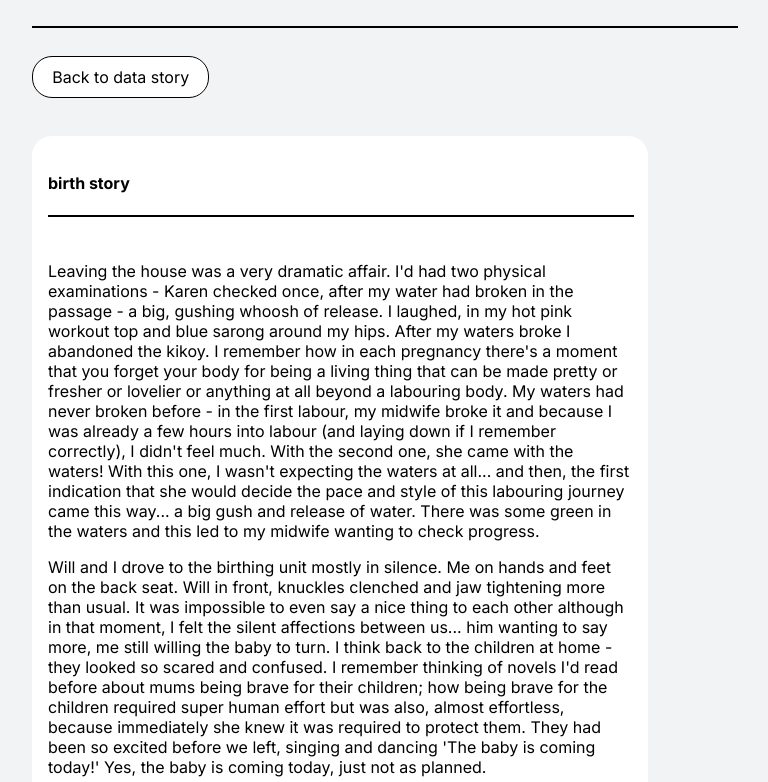
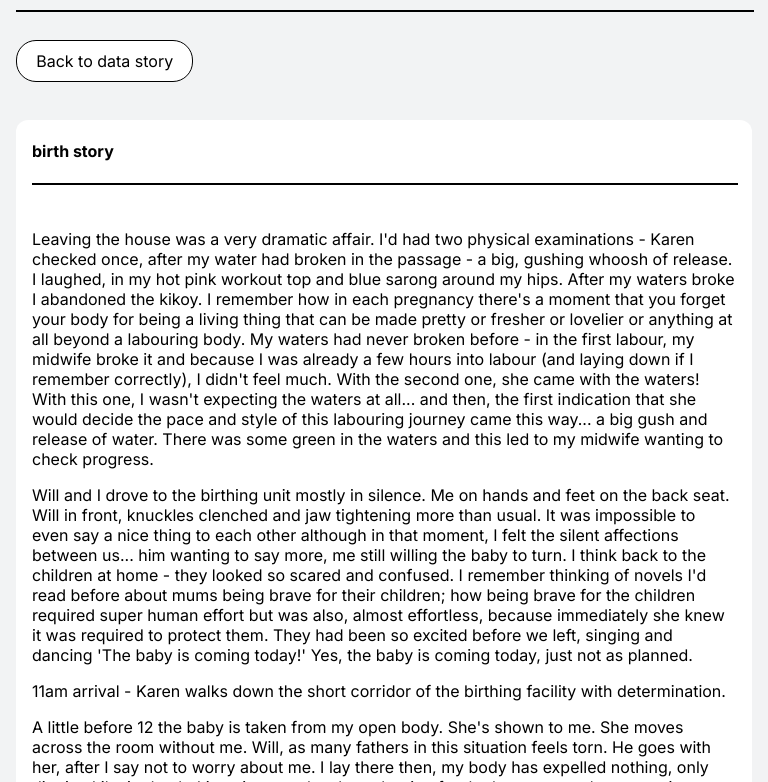
Before and after one commit to tinyletters/tinyletters.github.io, a React (Vite) app: page /#/story/dee001 in a window 768 px wide. Shown: the part 998-1780 px from the top of the page. Built offline with nearby package versions, Linux system fonts and the light colour scheme; a web font is replaced by a local one.

Commit message:
mobile adjustments

```diff
--- a/src/App.css
+++ b/src/App.css
@@ -388,7 +388,7 @@ circle.hovered {
   border-radius: 10px;
   position: sticky;
   top: 10rem;
-  width: 250px;
+  /* width: 250px; */
   height: fit-content;
   margin: 2rem;
   padding: 2rem;
@@ -602,8 +602,9 @@ h3 {
 .birth-story {
   background-color: white;
   border-radius: 20px;
-  width: 40vw;
   padding: 2rem;
+  padding-top: 0;
+
 }
 
 .color--circle--4 {
@@ -944,7 +945,7 @@ display: none;
   }
 
   .full-story-page {
-    padding: 2rem;
+    padding: 1rem;
     display: flex;
     flex-direction: column;
     justify-content: space-between;
@@ -964,20 +965,19 @@ display: none;
 
   .birth-story {
     background-color: white;
-    border-radius: 20px;
-    width: 76vw;
+    border-radius: 12px;
     padding-left: 1rem;
     padding-right: 1rem;
-    padding-top: 1rem;
-    padding-bottom: 1rem;
+    padding-top: 0;
+    padding-bottom: 0;
     margin-bottom: 20rem;
   }
 
   .bubble-chart {
-    margin-top: 12rem;
-    margin-bottom: -5rem;
-    width: 83vw;
-    height: 600px;
+    margin-top: 6rem;
+    margin-bottom: -6rem;
+    width: 90vw;
+    height: 560px;
   }
 
   .word-dot {
@@ -998,7 +998,7 @@ display: none;
     background-color: white;
     border-radius: 10px;
     position: relative;
-    width: 76vw;
+    /* width: 82vw; */
     height: fit-content;
     padding-left: 1rem;
     padding-right: 1rem;
@@ -1023,9 +1023,9 @@ display: none;
   .data-viz {
     display: flex;
     flex-direction: column;
-    margin: 2rem;
-    margin-top: 6rem;
-    width: 82vw;
+    margin: 1rem;
+    margin-top: 3rem;
+    /* width: 82vw; */
   }
 
   .color-key-item {
@@ -1404,6 +1404,8 @@ display: none;
   }
 
   .bubble-chart {
+    margin-top: 2rem;
+    margin-bottom: -10rem;
     width: 93vw;
     height: 1700px;
   }
@@ -1436,7 +1438,7 @@ display: none;
     background-color: white;
     border-radius: 10px;
     position: relative;
-    width: 89vw;
+    /* width: 89vw; */
     height: fit-content;
     padding-left: 1rem;
     padding-right: 1rem;
--- a/src/BubbleChartComponent.jsx
+++ b/src/BubbleChartComponent.jsx
@@ -49,7 +49,7 @@ export const getBubbleData = (frequency, filteredData) => {
     } else if (visibleWordCount <= 100) {
       sizeMultiplier = 0.8;
     } else {
-      sizeMultiplier = 0.85;
+      sizeMultiplier = 0.4;
     }
   } else {
     if (visibleWordCount <= 10) {
--- a/src/ColorMap.jsx
+++ b/src/ColorMap.jsx
@@ -176,7 +176,7 @@ const colorMap = {
   bed: "#ffddd2",
   hour: "#4169E1",
   feeding: "#FF69B4",
-  vaginal: "#B22222",
+  vaginal: "#B22299",
   low: "#556B2F",
   light: "#F0E68C",
   arrival: "#D2B48C",
@@ -218,7 +218,7 @@ const colorMap = {
   together: "#DC143C",
   whatever: "#ff85a1",
   give: "#f5ffc6",
-  expensive: "#B22222",
+  expensive: "#B22279",
   waiting: "#87CEEB",
   wait: "#87CEEB",
   primary: "#d00000",
@@ -247,7 +247,7 @@ const colorMap = {
   fully: "#74c69d",
   expect: "#CD5C5C",
   childcare: "#7FFFD4",
-  start: "#B22222",
+  start: "#B22288",
   worked: "#DAA520",
   move: "#32CD32",
   big: "#b5179e",
@@ -267,7 +267,7 @@ const colorMap = {
   alone: "#696969",
   old: "#CD853F",
   safe: "#7CFC00",
-  contraction: "#B22222",
+  contraction: "#B22245",
   present: "#F0F68F",
   endure: "#8A2BE2",
   thought: "#FF8C00",
@@ -303,7 +303,7 @@ const colorMap = {
   born: "#ffd6ff",
   strong: "#228B22",
   needed: "#124e78",
-  painful: "#B22222",
+  painful: "#B22233",
   huge: "#fcf300",
   told: "#f4e285",
   milk: "#F5DEB3",
@@ -366,7 +366,7 @@ const colorMap = {
   floor: "#595959",
   placenta: "#d11149",
   doula: "#83781b",
-  vagina: "#B22222",
+  vagina: "#B22244",
   result: "#ccdbdc",
   heart: "#ef233c",
   perfect: "#000000",
--- a/src/WordSentencesPage.jsx
+++ b/src/WordSentencesPage.jsx
@@ -70,7 +70,7 @@ function WordSentencesPage() {
           <button onClick={() => navigate("/data-stories")}>
             Back to data story
           </button>
-          <button onClick={() => navigate("/")}>Back home</button>
+          {/* <button onClick={() => navigate("/")}>Back home</button> */}
         </div>
       </div>
 
```
